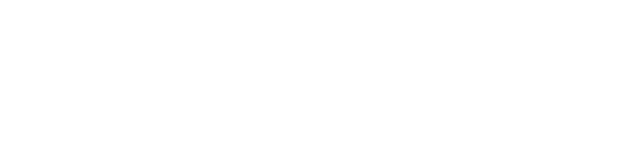
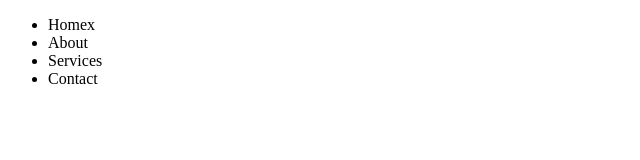
Before and after one commit to JorgeZarlenga/nav_bar_responsiva, a plain HTML site: page index.html in a window 1280 px wide. Shown: the whole page, without its empty margins (0-640 px from the left). Drawn offline with Linux system fonts and the light colour scheme.

```diff
--- a/index.html
+++ b/index.html
@@ -8,7 +8,14 @@
     <link rel="stylesheet" href="styles.css">
 </head>
 <body>
-
+   <nav>
+       <ul>
+           <li>Homex</li>
+           <li>About</li>
+           <li>Services</li>
+           <li>Contact</li>
+       </ul>
+   </nav>
 
 </body>
 </html>
```
